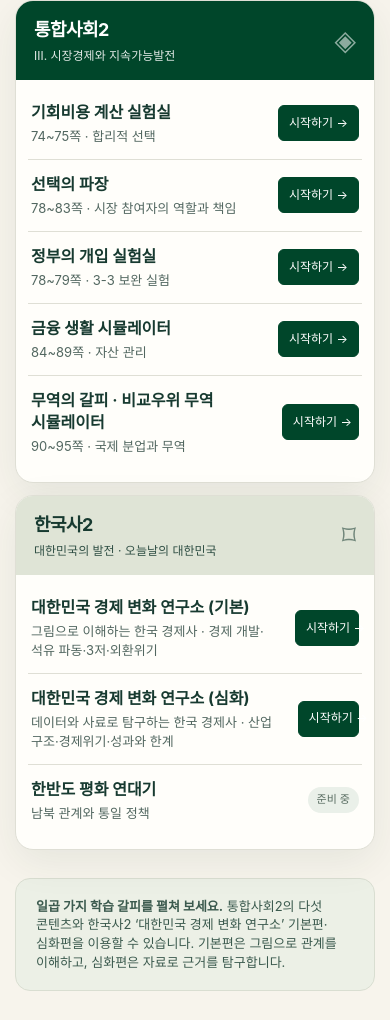
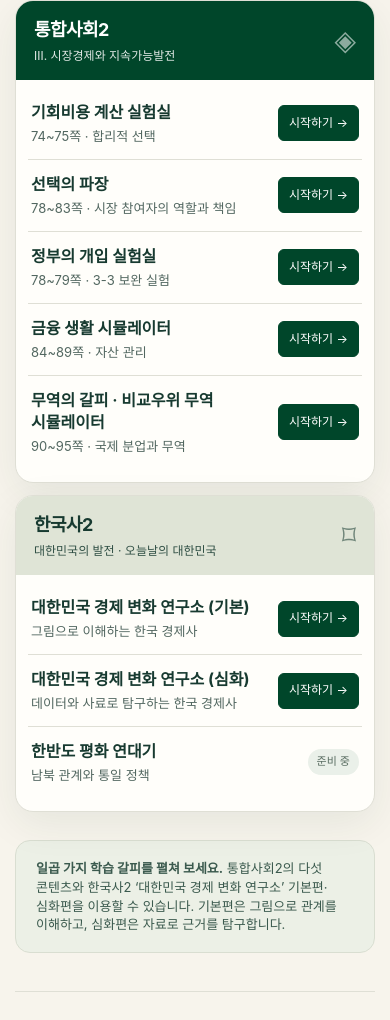
Before and after one commit to yujin0117/galpi, a plain HTML site: page index.html in a window 390 px wide. Shown: the part 433-1453 px from the top of the page. Drawn offline with Linux system fonts and the light colour scheme.

Commit message:
Keep course start buttons consistent on small screens

```diff
--- a/app.js
+++ b/app.js
@@ -30,8 +30,8 @@ const courses = {
     ['무역의 갈피 · 비교우위 무역 시뮬레이터','90~95쪽 · 국제 분업과 무역','trade']
   ],
   history: [
-    ['대한민국 경제 변화 연구소 (기본)','그림으로 이해하는 한국 경제사 · 경제 개발·석유 파동·3저·외환위기','historyBasic'],
-    ['대한민국 경제 변화 연구소 (심화)','데이터와 사료로 탐구하는 한국 경제사 · 산업 구조·경제위기·성과와 한계','historyResearch'],
+    ['대한민국 경제 변화 연구소 (기본)','그림으로 이해하는 한국 경제사','historyBasic'],
+    ['대한민국 경제 변화 연구소 (심화)','데이터와 사료로 탐구하는 한국 경제사','historyResearch'],
     ['한반도 평화 연대기','남북 관계와 통일 정책','soon']
   ]
 };
--- a/refinement.css
+++ b/refinement.css
@@ -63,7 +63,10 @@
   line-height: 1.4;
 }
 #content .btn.small { min-height: 36px; padding: 5.6px 13px; }
+#content .module-row > div { flex: 1 1 0; min-width: 0; }
+#content .module-row .soon { flex: 0 0 auto; }
 #content .module-row button {
+  flex: 0 0 auto;
   min-height: 36px;
   padding: 7.2px 14px;
   border-radius: 6px;
```
